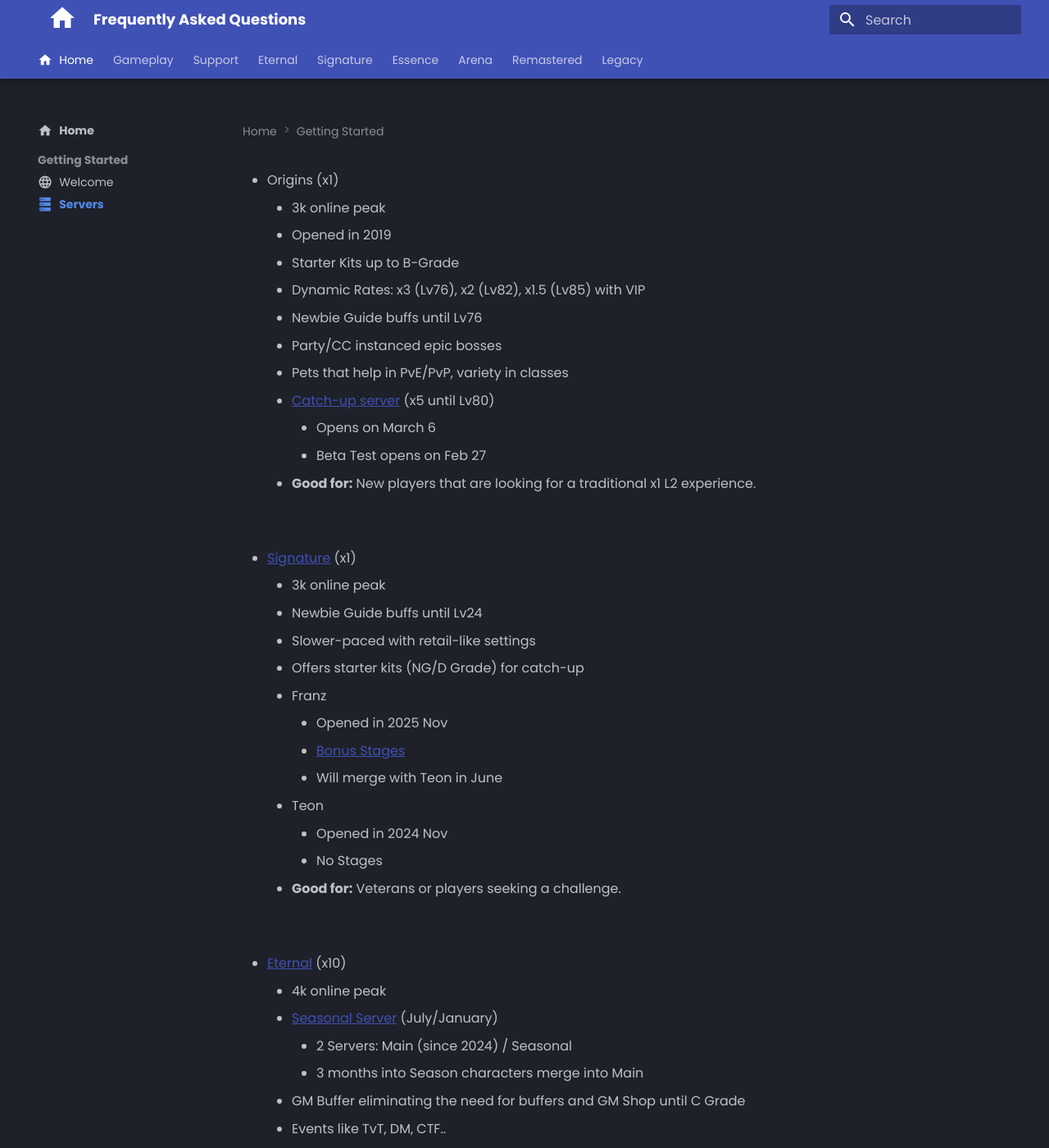
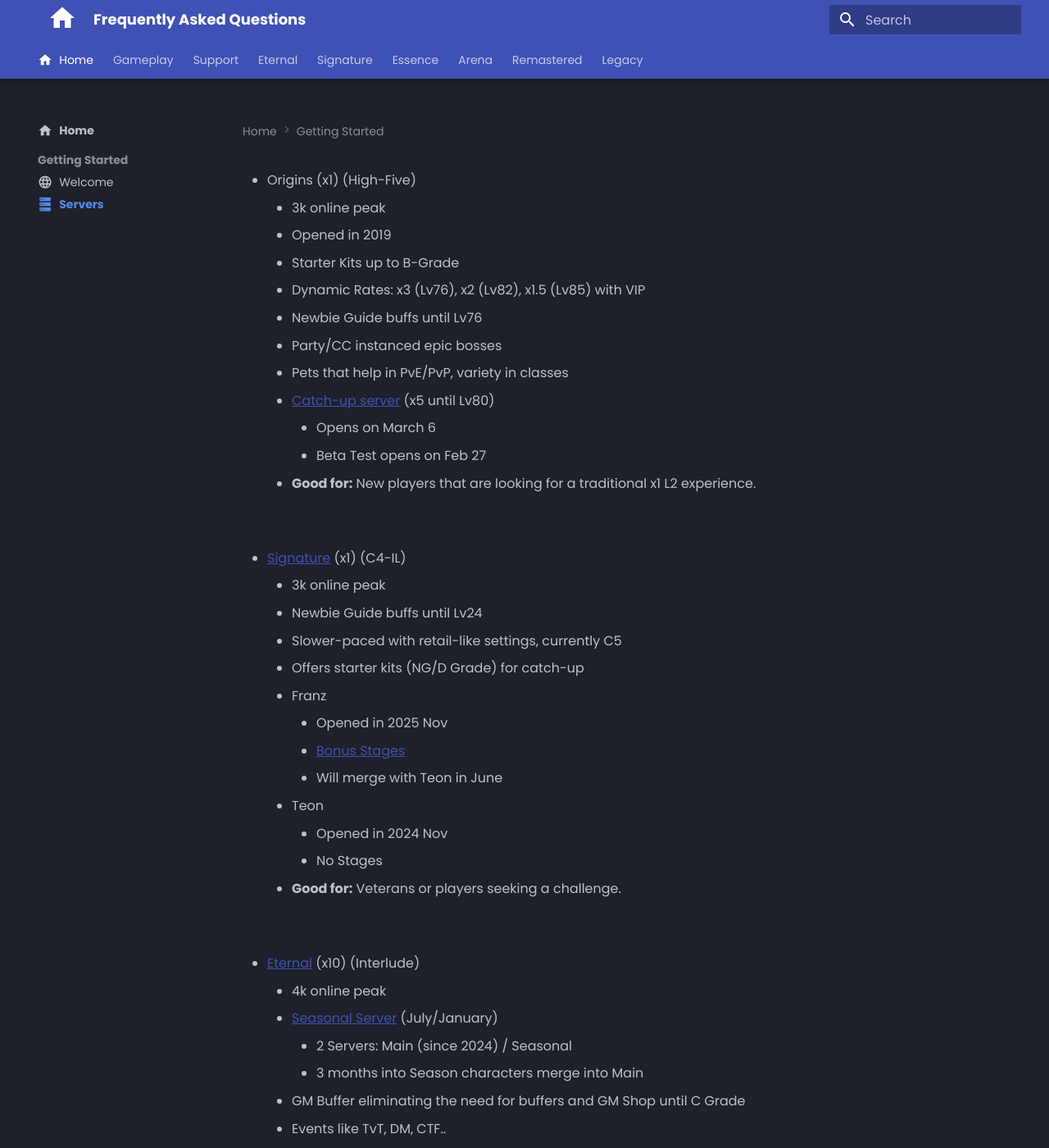
Before and after one commit to tab1-web/faq, an MkDocs documentation site: the page built from docs/getting-started/servers.md, in a window 1280 px wide and 1400 px high. Shown: the whole window at 82% size. Built offline with MkDocs 1.6.1 and Material for MkDocs 9.7.7, drawn with Linux system fonts in a browser that asks for light colours; some web fonts are replaced; comment, search, counter and statistics services are not loaded; some of the changed text lies outside the part shown.

Commit message:
adding chronicles to servers page

```diff
--- a/docs/getting-started/servers.md
+++ b/docs/getting-started/servers.md
@@ -4,7 +4,7 @@ hide:
   - toc
 ---
 
-- Origins (x1)
+- Origins (x1) (High-Five)
     - 3k online peak
     - Opened in 2019
     - Starter Kits up to B-Grade
@@ -19,10 +19,10 @@ hide:
 
 <br>
 
-- [Signature](https://l2reborn.org/news/reborn-signature-features/) (x1)
+- [Signature](https://l2reborn.org/news/reborn-signature-features/) (x1) (C4-IL)
     - 3k online peak
     - Newbie Guide buffs until Lv24
-    - Slower-paced with retail-like settings
+    - Slower-paced with retail-like settings, currently C5
     - Offers starter kits (NG/D Grade) for catch-up
     - Franz
         - Opened in 2025 Nov
@@ -35,7 +35,7 @@ hide:
 
 <br>
 
-- [Eternal](https://l2reborn.org/eternal-interlude/full-description/) (x10)
+- [Eternal](https://l2reborn.org/eternal-interlude/full-description/) (x10) (Interlude)
     - 4k online peak
     - [Seasonal Server](/faq/eternal/faq/#what-is-a-seasonal-server) (July/January)
         - 2 Servers: Main (since 2024) / Seasonal
@@ -46,7 +46,7 @@ hide:
 
 <br>
 
-- [H5 Forever](https://l2reborn.org/forever-h5/full-description/) (x15)
+- [H5 Forever](https://l2reborn.org/forever-h5/full-description/) (x15) (High-Five)
     - Online on lower side, more online on Seasons
     - Seasonal Server (October/April)
         - 2 Servers: Main / Seasonal
```
Also changed, not shown: other parts of docs/getting-started/servers.md (+2 -2 lines).
